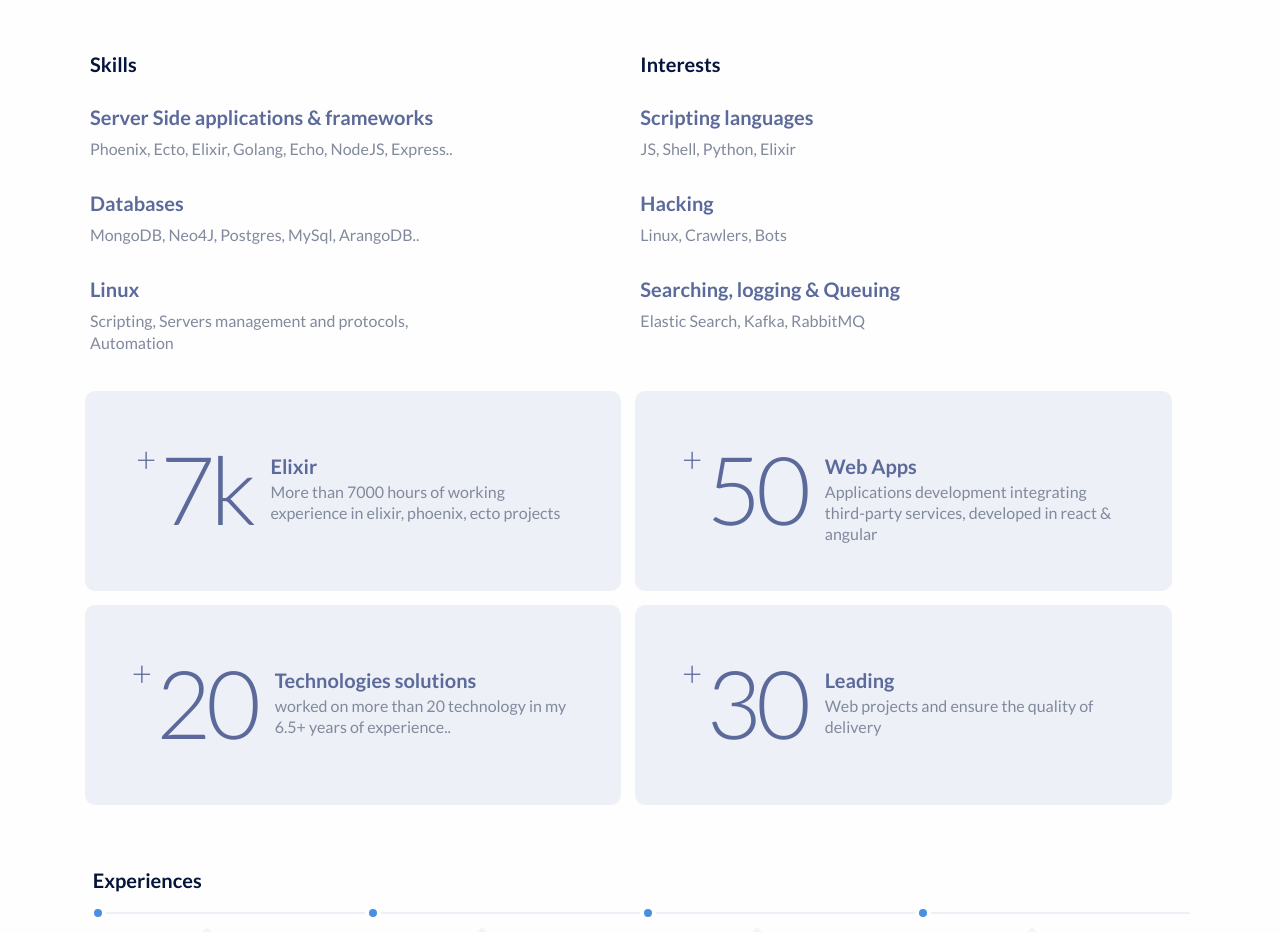
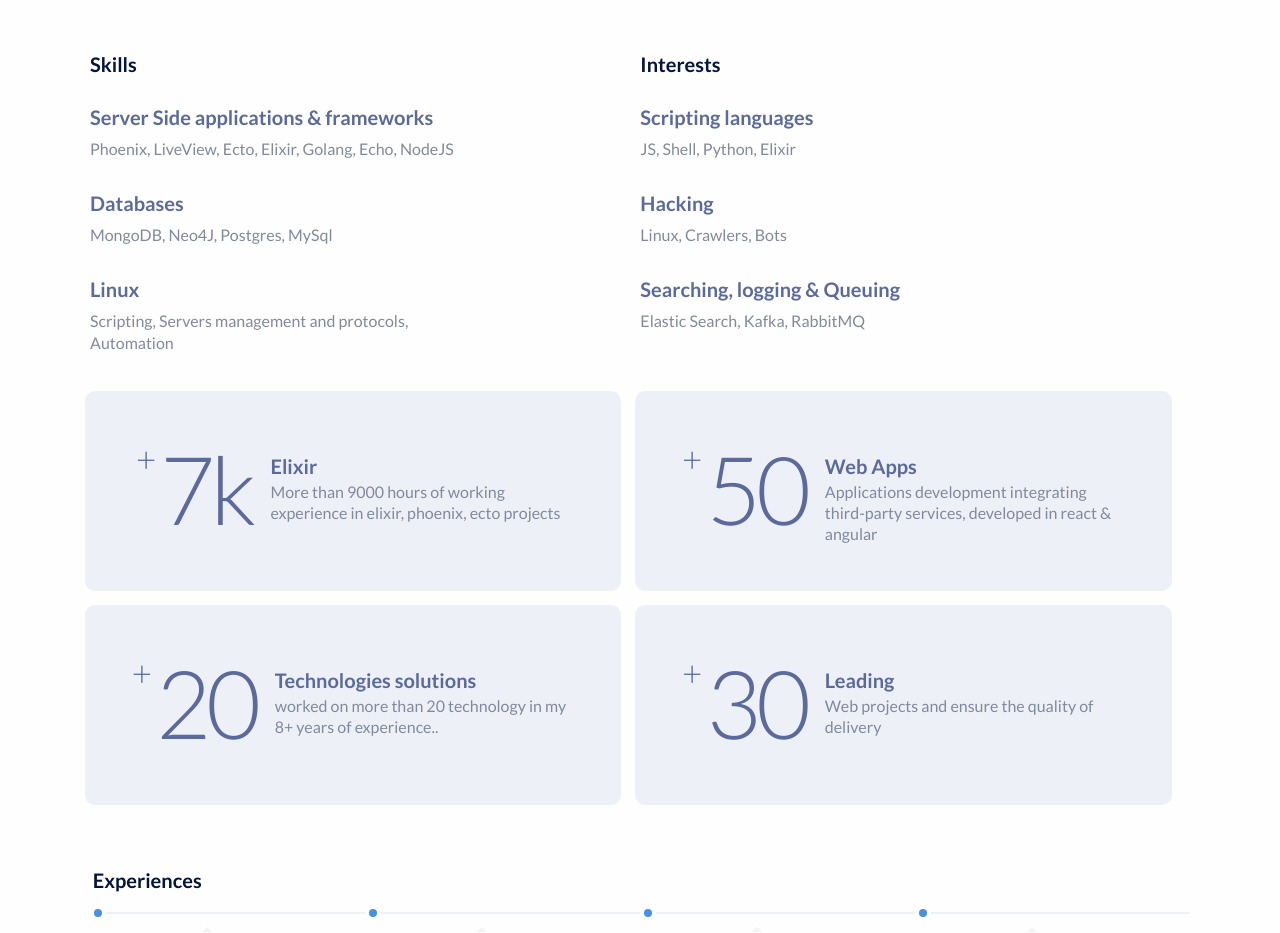
Before and after one commit to yatender-oktalk/yatenderme, a plain HTML site: page index.html in a window 1280 px wide. Shown: the part 340-1273 px from the top of the page. Drawn offline with Linux system fonts and the light colour scheme.

Commit message:
Update index.html

```diff
--- a/index.html
+++ b/index.html
@@ -40,7 +40,7 @@
 				<!--				<span class="exp">+ 5 years</span>-->
 				<div>
 					<h3>Server Side applications & frameworks</h3>
-					<span>Phoenix, Ecto, Elixir, Golang, Echo, NodeJS, Express..</span>
+					<span>Phoenix, LiveView, Ecto, Elixir, Golang, Echo, NodeJS</span>
 				</div>
 			</div>
 
@@ -48,7 +48,7 @@
 				<!--				<span class="exp">+ 3 years</span>-->
 				<div>
 					<h3>Databases </h3>
-					<span>MongoDB, Neo4J, Postgres, MySql, ArangoDB..</span>
+					<span>MongoDB, Neo4J, Postgres, MySql</span>
 				</div>
 			</div>
 
@@ -101,7 +101,7 @@
 
 			<div class="skill-meta">
 				<h3>Elixir</h3>
-				<span>More than 7000 hours of working experience in elixir, phoenix, ecto projects</span>
+				<span>More than 9000 hours of working experience in elixir, phoenix, ecto projects</span>
 			</div>
 		</div>
 
@@ -128,7 +128,7 @@
 
 			<div class="skill-meta">
 				<h3>Technologies solutions</h3>
-				<span>worked on more than 20 technology in my 6.5+ years of experience..</span>
+				<span>worked on more than 20 technology in my 8+ years of experience..</span>
 			</div>
 		</div>
 
```
